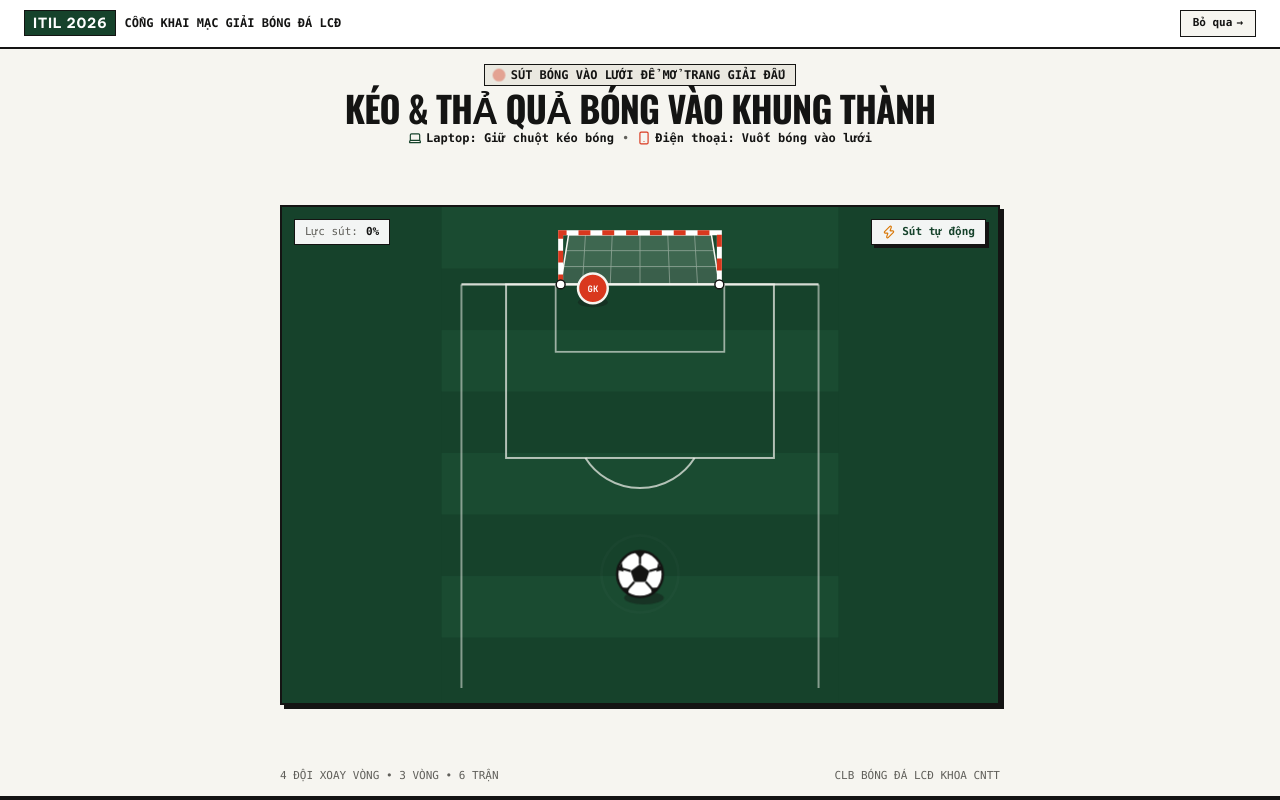
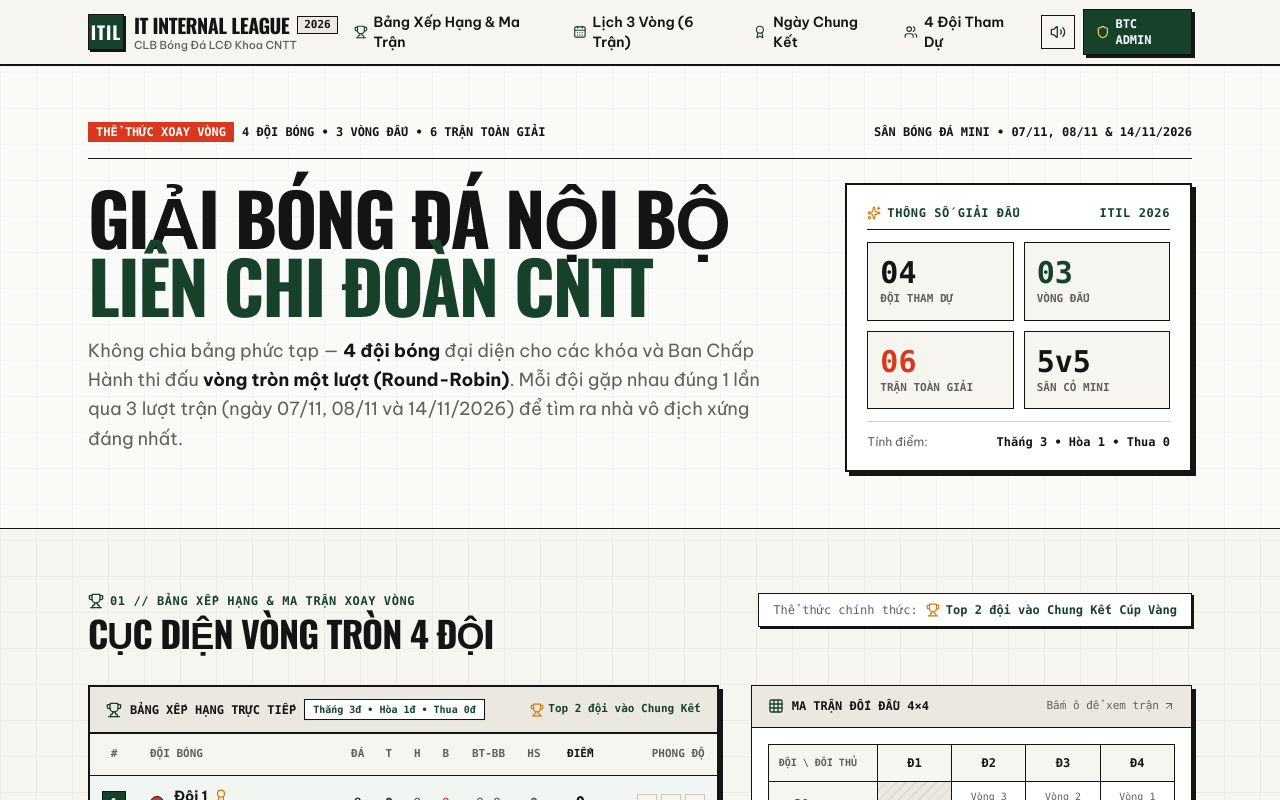
Before and after one commit to cat1454/itil-football-2026, a Next.js app: page / in a window 1280 px wide. Shown: the top 800 px of the page. Built offline with nearby package versions, Linux system fonts and the light colour scheme.

Commit message:
feat: remove interactive mini pitch strip and gate blocker, streamline homepage for pure tournament viewing

```diff
--- a/src/app/page.tsx
+++ b/src/app/page.tsx
@@ -1,12 +1,10 @@
 'use client';
 
 import React, { useState, useEffect, useMemo, useCallback } from 'react';
-import { sound } from '@/lib/sound';
 import { Team, Match, TeamStanding } from '@/types/tournament';
 import { INITIAL_TEAMS, INITIAL_MATCHES } from '@/data/initialData';
 import { Trophy } from 'lucide-react';
 
-import KickoffGate from '@/components/KickoffGate';
 import Navbar from '@/components/Navbar';
 import HeroSection from '@/components/HeroSection';
 import StandingsTable from '@/components/StandingsTable';
@@ -19,7 +17,6 @@ export default function HomePage() {
   const [teams, setTeams] = useState<Team[]>(INITIAL_TEAMS);
   const [matches, setMatches] = useState<Match[]>(INITIAL_MATCHES);
   const [tournamentMode, setTournamentMode] = useState<'final' | 'direct'>('final');
-  const [isGateOpen, setIsGateOpen] = useState(true);
   const [toastMsg, setToastMsg] = useState<string | null>(null);
 
   // Fetch latest data from backend API
@@ -37,15 +34,6 @@ export default function HomePage() {
 
   // Initial load and auto-polling every 6 seconds
   useEffect(() => {
-    // Check if user already unlocked gate this session
-    try {
-      const gateSeen = sessionStorage.getItem('itil_gate_passed');
-      if (gateSeen === 'true') {
-        setIsGateOpen(false);
-      }
-    } catch (_) {}
-
-    // Fetch official tournament data from backend
     fetchLiveData();
 
     const interval = setInterval(fetchLiveData, 6000);
@@ -66,7 +54,7 @@ export default function HomePage() {
     }, 2800);
   }, []);
 
-  // Compute standings with tie-breaker (Points -> GD -> GF -> Head-to-Head)
+  // Compute standings with tie-breaker (Points 3-1-0 -> GD -> GF -> Head-to-Head)
   const standings = useMemo(() => {
     const statsMap: Record<number, TeamStanding> = {};
 
@@ -160,25 +148,14 @@ export default function HomePage() {
     }
   };
 
-  const handleUnlockGate = () => {
-    setIsGateOpen(false);
-    try {
-      sessionStorage.setItem('itil_gate_passed', 'true');
-    } catch (_) {}
-    showToast('Chào mừng bạn đến với ITIL 2026!');
-  };
-
   return (
     <div className="min-h-screen flex flex-col">
-      {/* 0. Fullscreen Interactive Kickoff Entrance Gate */}
-      <KickoffGate isOpen={isGateOpen} onUnlock={handleUnlockGate} />
-
       {/* 1. Header Navigation Bar */}
-      <Navbar onReopenGate={() => setIsGateOpen(true)} />
+      <Navbar />
 
       {/* Main Container */}
       <main className="flex-1">
-        {/* 2. Hero & Interactive Pitch Strip */}
+        {/* 2. Hero Section */}
         <HeroSection />
 
         {/* 3. Standings Table & 4x4 Cross Matrix */}
@@ -252,7 +229,7 @@ export default function HomePage() {
             </span>
           </div>
           <div>
-            Next.js App Router • Tailwind CSS • Framer Motion &amp; GSAP
+            Next.js App Router • Tailwind CSS • Framer Motion
           </div>
         </div>
       </footer>
--- a/src/components/HeroSection.tsx
+++ b/src/components/HeroSection.tsx
@@ -1,97 +1,11 @@
 'use client';
 
-import React, { useState, useRef, useEffect } from 'react';
-import gsap from 'gsap';
-import { sound } from '@/lib/sound';
-import { Play, Sparkles } from 'lucide-react';
+import React from 'react';
+import { Sparkles, Calendar, Shield, Users } from 'lucide-react';
 
 export default function HeroSection() {
-  const [heroGoals, setHeroGoals] = useState(0);
-  const [statusText, setStatusText] = useState('Nhấn giữ & kéo quả bóng bên dưới để sút vào khung thành bên phải!');
-  const [statusClass, setStatusClass] = useState('text-[#61605B]');
-
-  const stripRef = useRef<HTMLDivElement>(null);
-  const ballRef = useRef<HTMLDivElement>(null);
-  const aimLineRef = useRef<SVGLineElement>(null);
-  const keeperPinRef = useRef<SVGGElement>(null);
-
-  const keeperYRef = useRef(65);
-  const isKickingRef = useRef(false);
-
-  // Goalkeeper animation inside tactical strip
-  useEffect(() => {
-    if (!keeperPinRef.current) return;
-    const keeperObj = { y: 40 };
-    const tween = gsap.to(keeperObj, {
-      y: 90,
-      duration: 1.25,
-      repeat: -1,
-      yoyo: true,
-      ease: 'sine.inOut',
-      onUpdate: () => {
-        keeperYRef.current = keeperObj.y;
-        keeperPinRef.current?.setAttribute('transform', `translate(925, ${keeperObj.y})`);
-      }
-    });
-
-    return () => {
-      tween.kill();
-    };
-  }, []);
-
-  // Shoot ball on tactical strip
-  const shootBall = (targetY: number) => {
-    if (isKickingRef.current || !stripRef.current || !ballRef.current) return;
-    isKickingRef.current = true;
-    sound.playKick();
-
-    const rect = stripRef.current.getBoundingClientRect();
-    const targetPxX = rect.width * 0.81;
-    const targetPxY = ((targetY - 65) / 130) * rect.height;
-
-    gsap.to(ballRef.current, {
-      x: targetPxX,
-      y: targetPxY,
-      rotation: 720,
-      duration: 0.52,
-      ease: 'power2.out',
-      onComplete: () => {
-        const blocked = Math.abs(targetY - keeperYRef.current) < 15;
-        if (!blocked) {
-          sound.playGoal();
-          setHeroGoals(prev => prev + 1);
-          setStatusText('VÀOOO! Cú dứt điểm chuẩn xác vào góc khung thành!');
-          setStatusClass('text-[#16422B] font-bold');
-        } else {
-          sound.playWhistle();
-          setStatusText('Thủ môn GK đã cản phá! Hãy thử kéo bóng lệch góc hơn.');
-          setStatusClass('text-[#D9381E] font-bold');
-        }
-
-        setTimeout(() => {
-          gsap.to(ballRef.current, {
-            x: 0,
-            y: 0,
-            rotation: 0,
-            duration: 0.4,
-            ease: 'power2.out',
-            onComplete: () => {
-              isKickingRef.current = false;
-            }
-          });
-        }, 650);
-      }
-    });
-  };
-
-  const handleAutoKick = () => {
-    if (isKickingRef.current) return;
-    const targetY = Math.random() > 0.5 ? 45 : 85;
-    shootBall(targetY);
-  };
-
   return (
-    <section id="top" className="border-b border-[#141413] py-10 sm:py-14">
+    <section id="top" className="border-b border-[#141413] py-10 sm:py-14 bg-white/50">
       <div className="max-w-6xl mx-auto px-4 sm:px-6">
         {/* Top Issue Meta Strip */}
         <div className="flex flex-wrap items-center justify-between gap-2 pb-4 mb-6 border-b border-[#141413] text-xs font-mono text-[#61605B]">
@@ -156,74 +70,6 @@ export default function HeroSection() {
             </div>
           </div>
         </div>
-
-        {/* INTERACTIVE TACTICAL MINI PITCH STRIP */}
-        <div className="mt-10 bg-white border border-[#141413] hard-shadow overflow-hidden">
-          <div className="px-4 py-2.5 bg-[#EAE8E0] border-b border-[#141413] flex flex-wrap items-center justify-between gap-2 text-xs font-mono">
-            <div className="flex items-center gap-2">
-              <span className="w-2 h-2 rounded-full bg-[#D9381E]"></span>
-              <span className="font-bold uppercase text-[#141413]">SA BÀN CHIẾN THUẬT MINI:</span>
-              <span className={statusText.includes('VÀOOO') ? 'text-[#16422B] font-bold' : statusClass}>
-                {statusText}
-              </span>
-            </div>
-            <div className="flex items-center gap-3">
-              <span>Bàn thắng: <strong className="text-[#16422B] text-sm">{heroGoals}</strong></span>
-              <button
-                onClick={handleAutoKick}
-                className="flex items-center gap-1 px-2.5 py-0.5 bg-white border border-[#141413] font-semibold hover:bg-[#16422B] hover:text-white transition cursor-pointer"
-              >
-                <Play className="w-3 h-3" />
-                <span>Sút Mẫu</span>
-              </button>
-            </div>
-          </div>
-
-          <div
-            ref={stripRef}
-            className="relative h-28 sm:h-32 bg-[#E8F0EB] overflow-hidden select-none flex items-center"
-          >
-            <svg viewBox="0 0 1000 130" preserveAspectRatio="none" className="w-full h-full pointer-events-none">
-              <rect x="0" y="0" width="125" height="130" fill="#DFECE4" />
-              <rect x="250" y="0" width="125" height="130" fill="#DFECE4" />
-              <rect x="500" y="0" width="125" height="130" fill="#DFECE4" />
-              <rect x="750" y="0" width="125" height="130" fill="#DFECE4" />
-
-              <rect x="12" y="10" width="976" height="110" fill="none" stroke="#16422B" strokeWidth="2" opacity="0.45" />
-              <line x1="500" y1="10" x2="500" y2="120" stroke="#16422B" strokeWidth="2" opacity="0.45" />
-              <circle cx="500" cy="65" r="34" fill="none" stroke="#16422B" strokeWidth="2" opacity="0.45" />
-              <circle cx="150" cy="65" r="4" fill="#16422B" />
-
-              <rect x="840" y="24" width="148" height="82" fill="none" stroke="#16422B" strokeWidth="2" opacity="0.55" />
-              <rect x="955" y="36" width="32" height="58" fill="#FFFFFF" stroke="#141413" strokeWidth="2.5" />
-              <line x1="965" y1="36" x2="965" y2="94" stroke="#141413" strokeWidth="0.7" opacity="0.35" />
-              <line x1="975" y1="36" x2="975" y2="94" stroke="#141413" strokeWidth="0.7" opacity="0.35" />
-              <line x1="955" y1="55" x2="987" y2="55" stroke="#141413" strokeWidth="0.7" opacity="0.35" />
-              <line x1="955" y1="75" x2="987" y2="75" stroke="#141413" strokeWidth="0.7" opacity="0.35" />
-
-              <line ref={aimLineRef} x1="150" y1="65" x2="400" y2="65" stroke="#D9381E" strokeWidth="2.5" strokeDasharray="6 5" opacity="0" />
-
-              <g ref={keeperPinRef} transform="translate(925, 65)">
-                <circle r="13" fill="#D9381E" stroke="#141413" strokeWidth="2" />
-                <text x="0" y="4" textAnchor="middle" fill="#FFFFFF" fontFamily="JetBrains Mono" fontSize="9" fontWeight="700">GK</text>
-              </g>
-            </svg>
-
-            {/* Clickable ball on pitch */}
-            <div
-              ref={ballRef}
-              onClick={handleAutoKick}
-              className="absolute left-[15%] top-1/2 -translate-x-1/2 -translate-y-1/2 w-12 h-12 flex items-center justify-center z-10 cursor-pointer hover:scale-110 active:scale-95 transition-transform"
-              title="Bấm để sút bóng vào khung thành!"
-            >
-              <svg className="w-10 h-10 drop-shadow" viewBox="0 0 48 48">
-                <circle cx="24" cy="24" r="21" fill="#FFFFFF" stroke="#141413" strokeWidth="2.5" />
-                <polygon points="24,14 33,20 29.5,31 18.5,31 15,20" fill="#141413" />
-                <path d="M24,14 L24,3.5 M33,20 L43.5,16.5 M29.5,31 L37,40 M18.5,31 L11,40 M15,20 L4.5,16.5" stroke="#141413" strokeWidth="2.2" />
-              </svg>
-            </div>
-          </div>
-        </div>
       </div>
     </section>
   );
--- a/src/components/Navbar.tsx
+++ b/src/components/Navbar.tsx
@@ -5,8 +5,6 @@ import { sound } from '@/lib/sound';
 import {
   Volume2,
   VolumeX,
-  Sparkles,
-  Edit3,
   Shield,
   Trophy,
   CalendarDays,
@@ -16,11 +14,7 @@ import {
   Award,
 } from 'lucide-react';
 
-interface NavbarProps {
-  onReopenGate: () => void;
-}
-
-export default function Navbar({ onReopenGate }: NavbarProps) {
+export default function Navbar() {
   const [soundOn, setSoundOn] = useState(sound.enabled);
   const [mobileMenuOpen, setMobileMenuOpen] = useState(false);
 
@@ -102,19 +96,6 @@ export default function Navbar({ onReopenGate }: NavbarProps) {
               )}
             </button>
 
-            {/* Reopen Penalty Shootout (hidden on very small screens, visible in menu) */}
-            <button
-              onClick={() => {
-                sound.playWhistle();
-                onReopenGate();
-              }}
-              className="hidden md:flex items-center gap-1.5 px-2.5 py-1.5 bg-[#EAE8E0] hover:bg-[#D9381E] hover:text-white border border-[#141413] font-mono text-xs font-bold transition cursor-pointer touch-manipulation"
-              title="Mở lại sa bàn sút bóng phạt đền"
-            >
-              <Sparkles className="w-3.5 h-3.5 text-[#D97706]" />
-              <span>Sút mở màn</span>
-            </button>
-
             {/* Admin Dashboard Link */}
             <a
               href="/admin"
@@ -158,26 +139,14 @@ export default function Navbar({ onReopenGate }: NavbarProps) {
               );
             })}
 
-            <div className="pt-2 flex items-center justify-between gap-2">
-              <button
-                onClick={() => {
-                  setMobileMenuOpen(false);
-                  sound.playWhistle();
-                  onReopenGate();
-                }}
-                className="flex-1 flex items-center justify-center gap-1.5 py-2 bg-[#EAE8E0] border border-[#141413] font-bold"
-              >
-                <Sparkles className="w-3.5 h-3.5 text-[#D97706]" />
-                <span>Sút mở màn</span>
-              </button>
-
+            <div className="pt-2">
               <a
                 href="/admin"
                 onClick={() => setMobileMenuOpen(false)}
-                className="flex-1 flex items-center justify-center gap-1.5 py-2 bg-[#16422B] text-white border border-[#141413] font-bold"
+                className="w-full flex items-center justify-center gap-1.5 py-2 bg-[#16422B] text-white border border-[#141413] font-bold"
               >
                 <Shield className="w-3.5 h-3.5 text-amber-300" />
-                <span>Ban Tổ Chức</span>
+                <span>Trang Ban Tổ Chức (BTC ADMIN)</span>
               </a>
             </div>
           </div>
```
